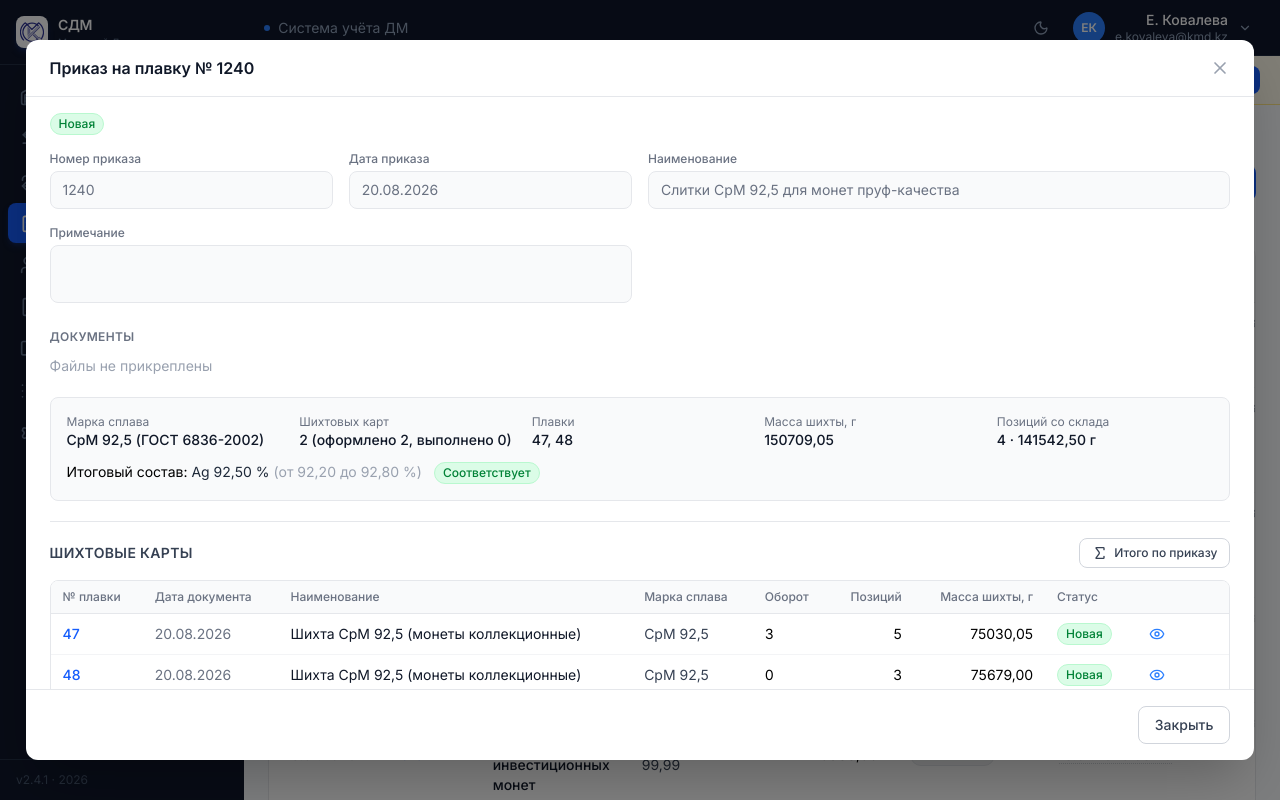
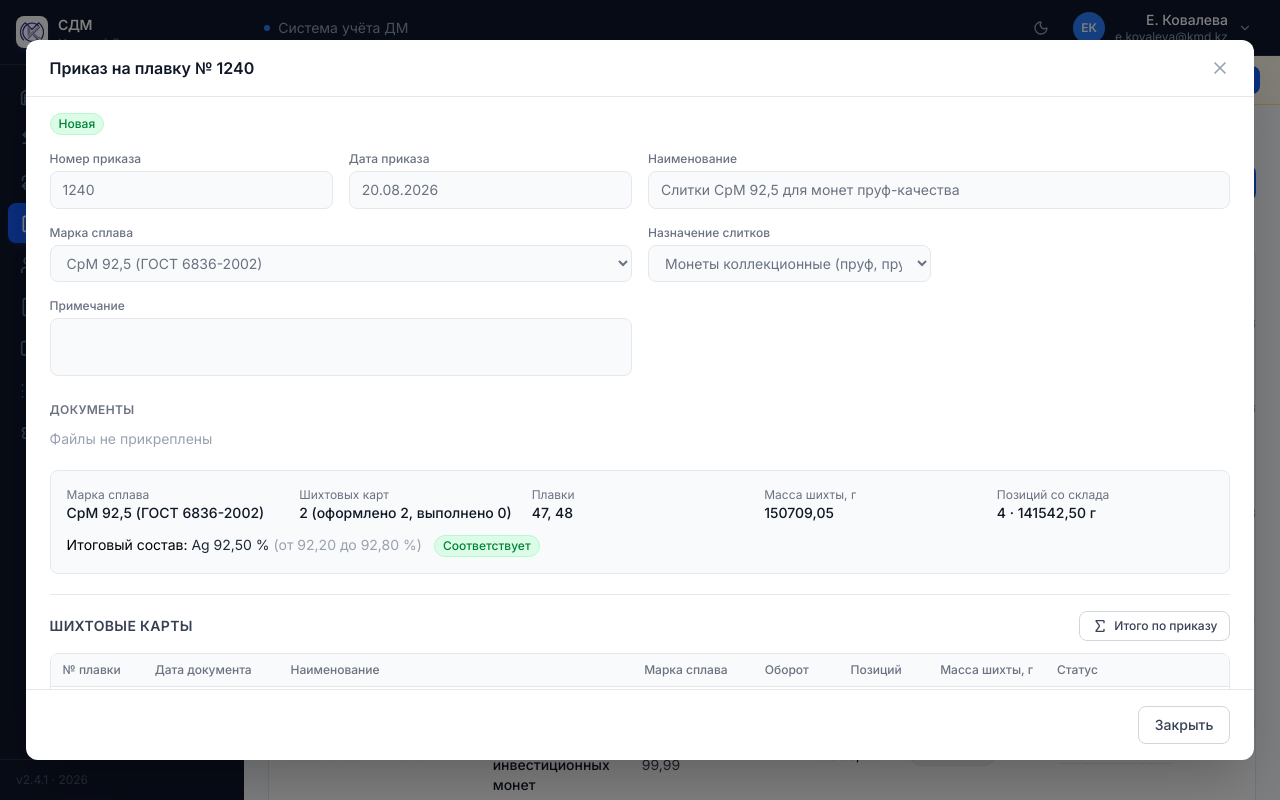
Before and after one commit to remstorlab/kmd, a React (Vite) app: page /shihtovye-karty in a window 1280 px wide. Both pictures are taken after a click on the button 1222 px from the left and 327 px from the top of the page. Built offline with nearby package versions, Linux system fonts and the light colour scheme; the HTML template or start-up script is replaced by a standard one.

Commit message:
shk edit

```diff
--- a/src/pages/ShihtovyeKarty.tsx
+++ b/src/pages/ShihtovyeKarty.tsx
@@ -9,7 +9,7 @@ import {
 import {
   ShihtovayaKarta, ShihtaMaterial, ShihtaMatKind, DMItem, ChemComposition, AlloyGrade, isGPKlass, isStoneKlass, STONE_KLASS,
   PRIHOD_SKLAD, SGP, spravValues, minAffinageOf, NAZN_PROOF, STRUZHKA_KLASS, spravochniki, DOP_TYPE_CUP, DOP_TYPE_MED_MO,
-  PrikazPlavka, oborotHint, oborotOver,
+  PrikazPlavka, oborotHint, oborotOver, oborotLimit,
 } from "../data/mock";
 import { returnToStock } from "../data/stock";
 import {
@@ -237,9 +237,14 @@ function ShihtaConstructor({ karta, prikaz, defaults, onClose, onSave, readOnly
   const elName = (id: string) => { const e = chemElements.find(x => x.id === id); return e ? `${e.name} (${e.shortName})` : id; };
 
   const [name, setName] = useState(init?.name || "");
-  const [alloyId, setAlloyId] = useState(init?.alloyId ?? "");
+  // Марка сплава и назначение слитков задаются в приказе на плавку — в карте приказа только для чтения
+  // (у старых карт без приказа — вводятся в карте)
+  const fromPrikaz = !!prikaz;
+  const [ownAlloyId, setAlloyId] = useState(init?.alloyId ?? "");
+  const alloyId = fromPrikaz ? prikaz.alloyId ?? init?.alloyId ?? "" : ownAlloyId;
   const [plavkaNo, setPlavkaNo] = useState(() => karta?.plavkaNo ?? nextPlavkaNo(shihtovyeKarty));
-  const [naznachenie, setNaznachenie] = useState(init?.naznachenie ?? "");
+  const [ownNaznachenie, setNaznachenie] = useState(init?.naznachenie ?? "");
+  const naznachenie = fromPrikaz ? prikaz.naznachenie ?? init?.naznachenie ?? "" : ownNaznachenie;
   const [note, setNote] = useState(karta?.note ?? "");
   const [materials, setMaterials] = useState<MatRow[]>(() => (karta?.materials ?? []).map(m => toRow(m, dmItems)));
   // Вложенные экраны: …/from-sklad, …/dop-material, …/raschet (результат расчёта)
@@ -291,16 +296,23 @@ function ShihtaConstructor({ karta, prikaz, defaults, onClose, onSave, readOnly
       if (why) { rejected.push(`${it.name}: ${why}`); return []; }
       return [{ it, qty }];
     });
-    if (rejected.length) show(`Не добавлено — ${rejected.join("; ")}`);
-    return accepted;
+    return { accepted, rejected };
   };
 
   // Позиция добавляется целиком (все изделия, весь лигатурный вес); повторно одна позиция не добавляется
   const addFromSklad = (picked: { row: StockRow; qty: number }[]) => {
-    const accepted = acceptPicked(picked);
+    const { accepted, rejected } = acceptPicked(picked);
     setMaterials(prev => [...prev, ...accepted.filter(({ it }) => !prev.some(m => m.srcId === it.id)).map(({ it }) => stockRowOf(it))]);
     setShowFromSklad(false);
-    if (accepted.length === picked.length) show(`Добавлено позиций: ${accepted.length}. Позиции резервируются целиком при сохранении карты`);
+    // Позиции с достигнутым или превышенным предельным оборотом добавляются — с предупреждением
+    const over = accepted.filter(({ it }) => oborotOver(it.oborot ?? 0, it.metal));
+    const overText = over.length
+      ? ` ⚠ Оборот превышен (≥ предельного): ${over.map(({ it }) => `${it.name}, № ${it.nomenkl} — оборот ${it.oborot ?? 0} при пределе ${oborotLimit(it.metal) ?? "—"}`).join("; ")}. Рекомендуется передать на аффинаж`
+      : "";
+    const rejectedText = rejected.length ? `Не добавлено — ${rejected.join("; ")}.` : "";
+    show(rejected.length
+      ? `${rejectedText}${overText}`
+      : `Добавлено позиций: ${accepted.length}. Позиции резервируются целиком при сохранении карты.${overText}`);
   };
 
   const setVes = (key: string, v: string) => setMaterials(prev => prev.map(m => (m.key === key ? { ...m, ves: v } : m)));
@@ -354,8 +366,8 @@ function ShihtaConstructor({ karta, prikaz, defaults, onClose, onSave, readOnly
   const failText = calc.failed.map(c => `${shortName(c.element)} ${fmt2(c.fact)} % при норме ${normText(c)}`).join("; ");
   const oformitBlock: string | null =
     materials.length === 0 ? "Добавьте хотя бы один материал"
-    : !grade ? "Выберите марку сплава"
-    : !naznachenie ? "Выберите назначение слитков"
+    : !grade ? (fromPrikaz ? "Укажите марку сплава в приказе на плавку" : "Выберите марку сплава")
+    : !naznachenie ? (fromPrikaz ? "Укажите назначение слитков в приказе на плавку" : "Выберите назначение слитков")
     : !plavkaNo.trim() ? "Укажите номер плавки"
     : materials.some(isIssued) ? "Замените позиции, выданные в другой операции"
     : calc.complies ? null
@@ -474,8 +486,8 @@ function ShihtaConstructor({ karta, prikaz, defaults, onClose, onSave, readOnly
 
       <div className="grid grid-cols-4 gap-4 mb-5">
         <Field label="Наименование" required={!ro} full><Input value={name} onChange={setName} placeholder="Наименование шихты" disabled={ro} /></Field>
-        <Field label="Марка сплава" required={!ro} full>
-          <Select value={alloyId} options={gradeOptions} optionLabel={gradeLabel} onChange={setAlloyId} disabled={ro} />
+        <Field label={fromPrikaz ? "Марка сплава (из приказа)" : "Марка сплава"} required={!ro && !fromPrikaz} full>
+          <Select value={alloyId} options={gradeOptions} optionLabel={gradeLabel} onChange={setAlloyId} disabled={ro || fromPrikaz} />
         </Field>
         <Field label="Номер плавки" required={!ro}><Input value={plavkaNo} onChange={v => setPlavkaNo(v.replace(/[^\d]/g, ""))} placeholder="1" disabled={ro} /></Field>
         {/* Оборот шихты — расчётный (максимум оборотов материалов), не редактируется */}
@@ -498,8 +510,8 @@ function ShihtaConstructor({ karta, prikaz, defaults, onClose, onSave, readOnly
             )}
           </div>
         </Field>
-        <Field label="Назначение слитков" required={!ro}>
-          <Select value={naznachenie} options={naznOptions} optionLabel={v => v || "Не выбрано"} onChange={setNaznachenie} disabled={ro} />
+        <Field label={fromPrikaz ? "Назначение слитков (из приказа)" : "Назначение слитков"} required={!ro && !fromPrikaz}>
+          <Select value={naznachenie} options={naznOptions} optionLabel={v => v || "Не выбрано"} onChange={setNaznachenie} disabled={ro || fromPrikaz} />
         </Field>
         <Field label="Примечание" full><Textarea value={note} onChange={setNote} rows={2} placeholder={grade?.allowDeviation ? "Обязательно при отклонении состава от марки" : ""} disabled={ro} /></Field>
       </div>
@@ -916,16 +928,36 @@ function PrikazModal({ prikaz, readOnly = false, onClose, onSave, onCreateAndAdd
   const mass = r2(karty.reduce((s, k) => s + kartaMass(k), 0));
   const gradeName = (k: ShihtovayaKarta) => alloyGrades.find(g => g.id === k.alloyId)?.name ?? "";
 
-  const error = !number.trim() ? "Укажите номер приказа" : !date.trim() ? "Укажите дату приказа" : !name.trim() ? "Укажите наименование" : "";
+  // Марка сплава и назначение слитков — общие для всех карт приказа (в картах только для чтения).
+  // После оформления хотя бы одной карты не меняются: состав оформленных карт рассчитан под эту марку.
+  const [alloyId, setAlloyId] = useState(prikaz?.alloyId ?? "");
+  const [naznachenie, setNaznachenie] = useState(prikaz?.naznachenie ?? "");
+  const headLocked = karty.some(k => k.status !== "На редактировании");
+  const gradeOptions = ["", ...alloyGrades.filter(g => g.status === "Активно" || g.id === alloyId).map(g => g.id)];
+  const gradeLabel = (id: string) => { const g = alloyGrades.find(x => x.id === id); return g ? `${g.name} (${g.nd})` : "Выберите марку"; };
+  const naznOptions = ["", ...new Set([...spravValues("Назначение слитков"), ...(naznachenie ? [naznachenie] : [])])];
+
+  const error = !number.trim() ? "Укажите номер приказа" : !date.trim() ? "Укажите дату приказа" : !name.trim() ? "Укажите наименование"
+    : !alloyId ? "Выберите марку сплава" : !naznachenie ? "Выберите назначение слитков" : "";
   const build = (): PrikazPlavka => {
-    const head = { number: number.trim(), date: date.trim(), name: name.trim(), note: note.trim() || undefined, files };
+    const head = { number: number.trim(), date: date.trim(), name: name.trim(), note: note.trim() || undefined, files, alloyId, naznachenie };
     return prikaz
       ? { ...prikaz, ...head }
       : { id: `pp-${Date.now()}`, ...head, createdAt: new Date().toISOString(), createdBy: currentUser?.fullName || currentUser?.name || "—" };
   };
-  const save = () => { if (error) { show(error); return; } onSave(build()); };
+  const save = () => {
+    if (error) { show(error); return; }
+    const p = build();
+    // Марка и назначение переносятся в карты приказа, которые ещё на редактировании
+    if (prikaz) setShihtovyeKarty(prev => prev.map(k => (k.prikazId === p.id && k.status === "На редактировании" ? { ...k, alloyId: p.alloyId, naznachenie: p.naznachenie } : k)));
+    onSave(p);
+  };
   const addKarta = () => {
-    if (prikaz) { screen.open("karta-new"); return; }
+    if (prikaz) {
+      if (alloyId !== (prikaz.alloyId ?? "") || naznachenie !== (prikaz.naznachenie ?? "")) { show("Марка сплава или назначение слитков изменены — сохраните приказ, затем добавьте ШК"); return; }
+      screen.open("karta-new");
+      return;
+    }
     if (error) { show(`${error} — затем добавьте ШК`); return; }
     onCreateAndAdd(build());
   };
@@ -971,7 +1003,16 @@ function PrikazModal({ prikaz, readOnly = false, onClose, onSave, onCreateAndAdd
         <Field label="Номер приказа" required={!ro}><Input value={number} onChange={setNumber} placeholder="№" disabled={ro} /></Field>
         <Field label="Дата приказа" required={!ro}><Input value={date} onChange={setDate} placeholder="дд.мм.гггг" disabled={ro} /></Field>
         <Field label="Наименование" required={!ro} full><Input value={name} onChange={setName} placeholder="Например: слитки СрМ 92,5 для монет пруф-качества" disabled={ro} /></Field>
+        <Field label="Марка сплава" required={!ro && !headLocked} full>
+          <Select value={alloyId} options={gradeOptions} optionLabel={gradeLabel} onChange={setAlloyId} disabled={ro || headLocked} />
+        </Field>
+        <Field label="Назначение слитков" required={!ro && !headLocked}>
+          <Select value={naznachenie} options={naznOptions} optionLabel={v => v || "Не выбрано"} onChange={setNaznachenie} disabled={ro || headLocked} />
+        </Field>
         <Field label="Примечание" full><Textarea value={note} onChange={setNote} rows={2} disabled={ro} /></Field>
+        {!ro && headLocked && (
+          <div className="col-span-4 -mt-2 text-xs text-gray-500">Марка сплава и назначение слитков не меняются: в приказе есть оформленные шихтовые карты</div>
+        )}
       </div>
 
       <div className="mb-5">
```
Also changed, not shown: src/data/mock.ts (+8 -0 lines).
